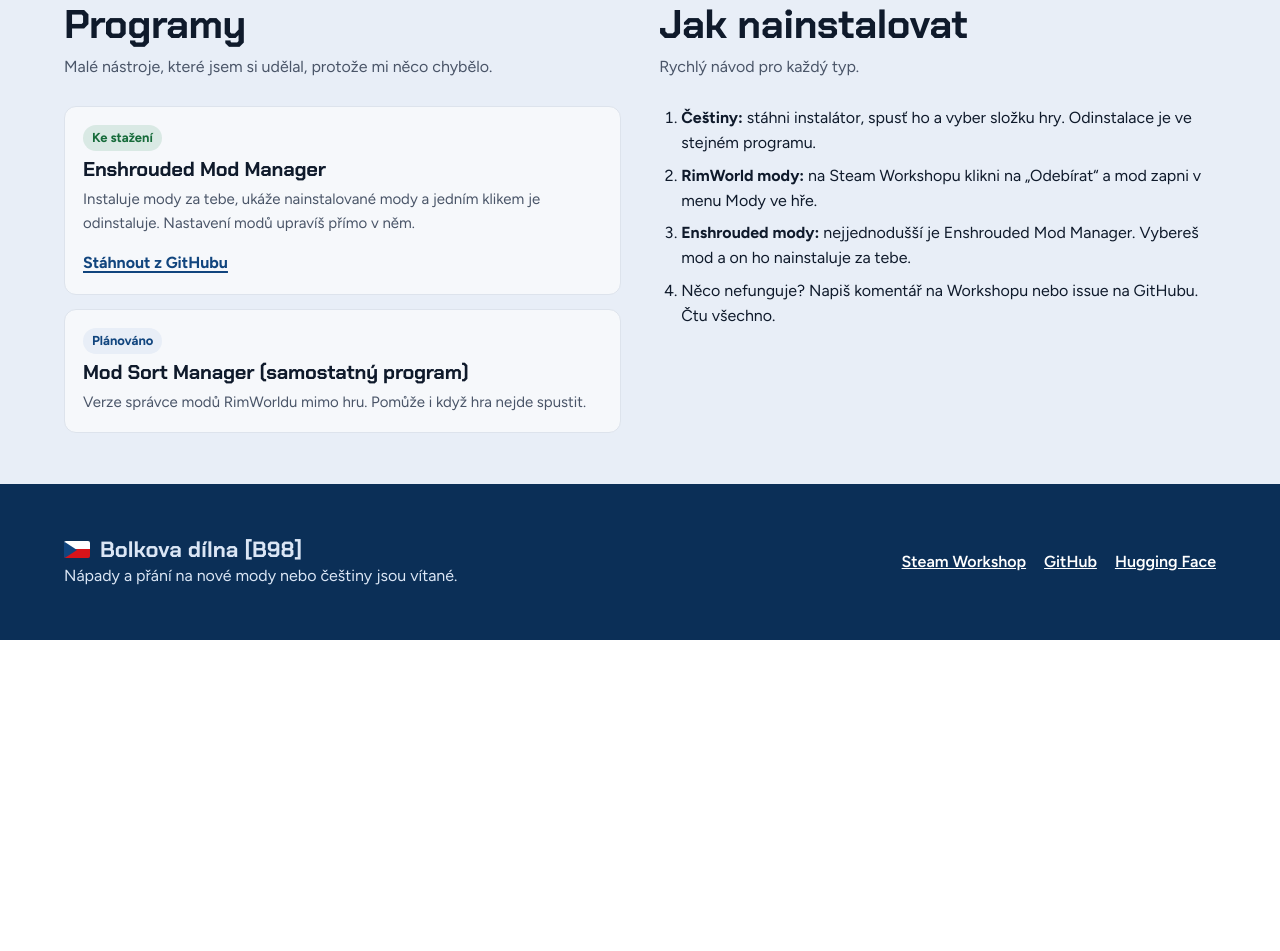
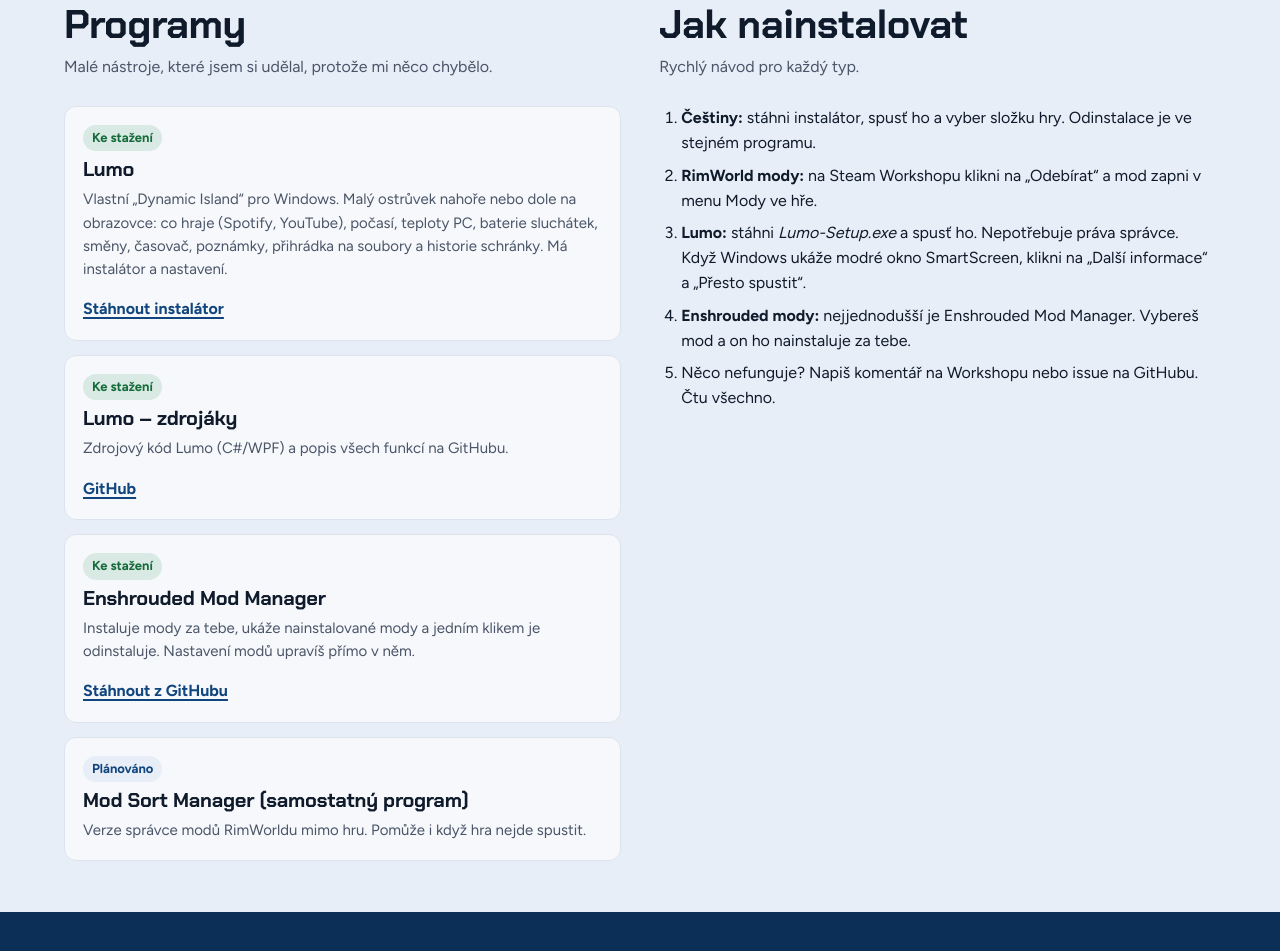
Before and after one commit to Bolek98/Bolek98.github.io, a plain HTML site: page index.html in a window 1280 px wide. Shown: the part 3010-3961 px from the top of the page. Before the commit the page ends 3650 px from the top, so only its background shows below. Drawn offline with Linux system fonts and the light colour scheme.

Commit message:
Přidán program Lumo (Dynamic Island pro Windows)
Co-Authored-By: Claude Opus 5.5 <noreply@anthropic.com>
Claude-Session: https://claude.ai/code/session_01Nz3LzQpwB6TkfE52zM9DWH

```diff
--- a/index.html
+++ b/index.html
@@ -4,7 +4,7 @@
 <meta charset="utf-8">
 <meta name="viewport" content="width=device-width, initial-scale=1">
 <title>Bolkova dílna</title>
-<meta name="description" content="Bolkova dílna – české překlady her, mody do RimWorldu a Enshrouded a užitečné programy zdarma. Značka [B98].">
+<meta name="description" content="Bolkova dílna – české překlady her, mody do RimWorldu a Enshrouded a užitečné programy zdarma, třeba Lumo (Dynamic Island pro Windows). Značka [B98].">
 <link rel="preconnect" href="https://fonts.googleapis.com">
 <link rel="stylesheet" href="https://fonts.googleapis.com/css2?family=Chakra+Petch:wght@600;700&family=Figtree:wght@400;600;700&display=swap">
 <style>
@@ -128,6 +128,7 @@ footer a{color:#fff;font-weight:600}
     <ol class="how">
       <li><b>Češtiny:</b> stáhni instalátor, spusť ho a vyber složku hry. Odinstalace je ve stejném programu.</li>
       <li><b>RimWorld mody:</b> na Steam Workshopu klikni na „Odebírat“ a mod zapni v menu Mody ve hře.</li>
+      <li><b>Lumo:</b> stáhni <i>Lumo-Setup.exe</i> a spusť ho. Nepotřebuje práva správce. Když Windows ukáže modré okno SmartScreen, klikni na „Další informace“ a „Přesto spustit“.</li>
       <li><b>Enshrouded mody:</b> nejjednodušší je Enshrouded Mod Manager. Vybereš mod a on ho nainstaluje za tebe.</li>
       <li>Něco nefunguje? Napiš komentář na Workshopu nebo issue na GitHubu. Čtu všechno.</li>
     </ol>
@@ -181,6 +182,8 @@ const en=[
  {n:"Minimapa",s:"plan",d:"Malá kulatá minimapa na okraji obrazovky, se spoustou nastavení."}
 ];
 const pr=[
+ {n:"Lumo",s:"ok",d:"Vlastní „Dynamic Island“ pro Windows. Malý ostrůvek nahoře nebo dole na obrazovce: co hraje (Spotify, YouTube), počasí, teploty PC, baterie sluchátek, směny, časovač, poznámky, přihrádka na soubory a historie schránky. Má instalátor a nastavení.",l:"https://github.com/Bolek98/Lumo/raw/main/download/Lumo-Setup.exe",lt:"Stáhnout instalátor"},
+ {n:"Lumo – zdrojáky",s:"ok",d:"Zdrojový kód Lumo (C#/WPF) a popis všech funkcí na GitHubu.",l:"https://github.com/Bolek98/Lumo",lt:"GitHub"},
  {n:"Enshrouded Mod Manager",s:"ok",d:"Instaluje mody za tebe, ukáže nainstalované mody a jedním klikem je odinstaluje. Nastavení modů upravíš přímo v něm.",l:"https://github.com/Bolek98/enshrouded-mod",lt:"Stáhnout z GitHubu"},
  {n:"Mod Sort Manager (samostatný program)",s:"plan",d:"Verze správce modů RimWorldu mimo hru. Pomůže i když hra nejde spustit."}
 ];
```
